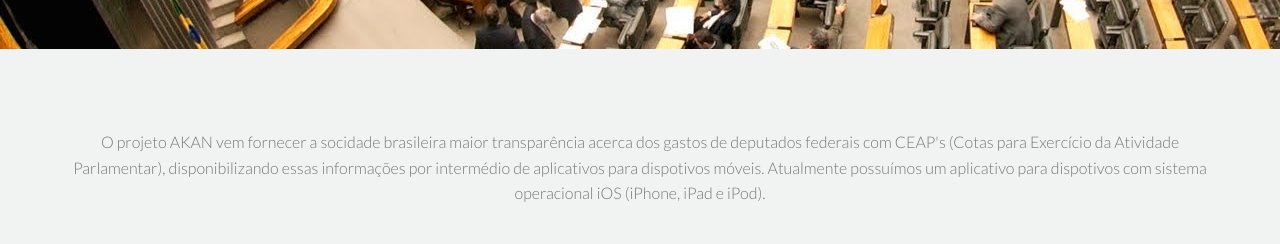
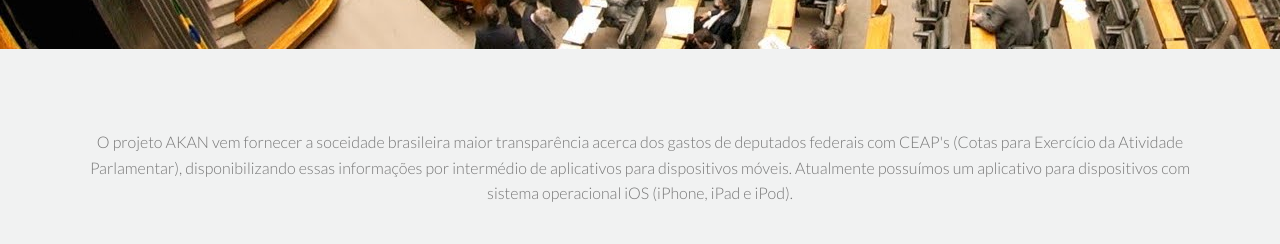
Before and after one commit to VisualizeMobile/akan, a plain HTML site: page index.html in a window 1280 px wide. Shown: the part 880-1124 px from the top of the page. Drawn offline with Linux system fonts and the light colour scheme.

Commit message:
Correcoes no texto

```diff
--- a/index.html
+++ b/index.html
@@ -92,7 +92,7 @@
                     <div class="align-center">
                         <div class="testimonial pad-bot30 clearfix">
                             <p>
-                                O projeto AKAN vem fornecer a socidade brasileira maior transparência acerca dos gastos de deputados federais com CEAP's (Cotas para Exercício da Atividade Parlamentar), disponibilizando essas informações por intermédio de aplicativos para dispotivos móveis. Atualmente possuímos um aplicativo para dispotivos com sistema operacional iOS (iPhone, iPad e iPod).
+                                O projeto AKAN vem fornecer a soceidade brasileira maior transparência acerca dos gastos de deputados federais com CEAP's (Cotas para Exercício da Atividade Parlamentar), disponibilizando essas informações por intermédio de aplicativos para dispositivos móveis. Atualmente possuímos um aplicativo para dispositivos com sistema operacional iOS (iPhone, iPad e iPod).
 
                             </p>
                         </div>
```
